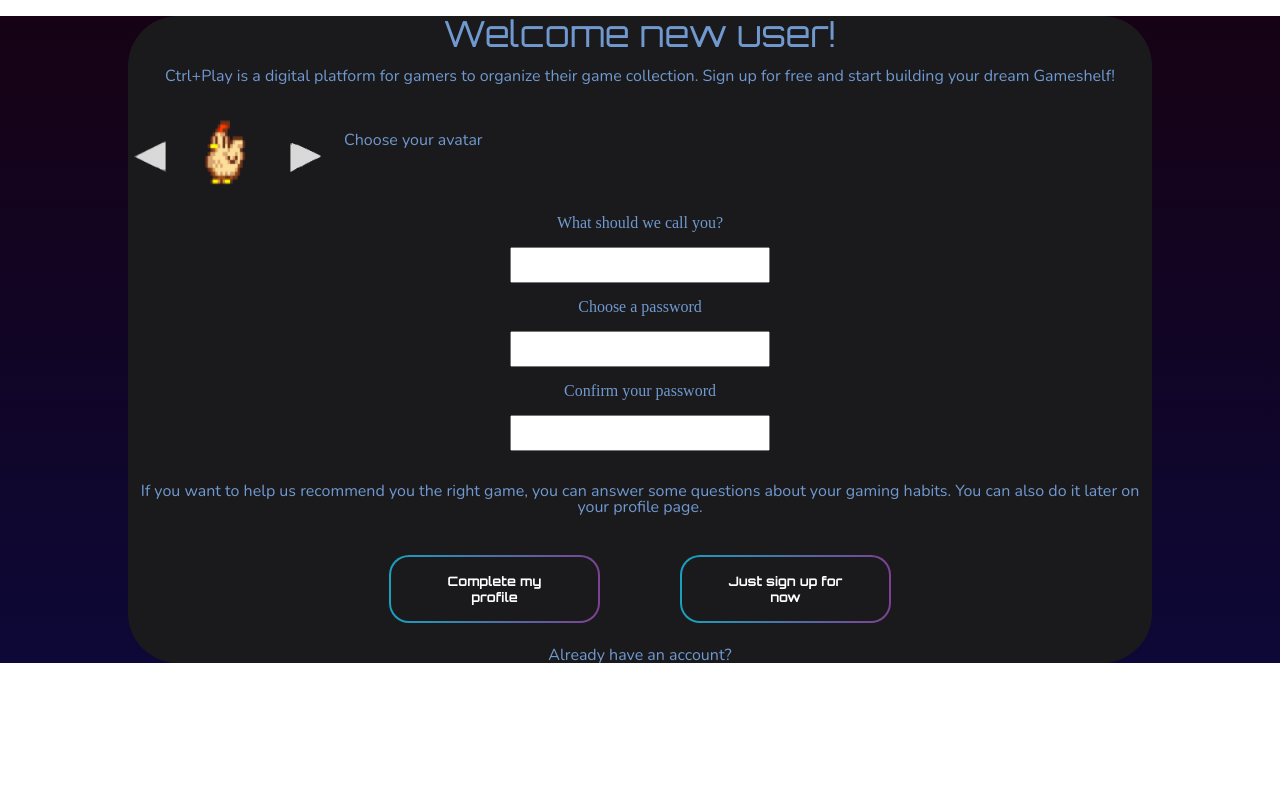
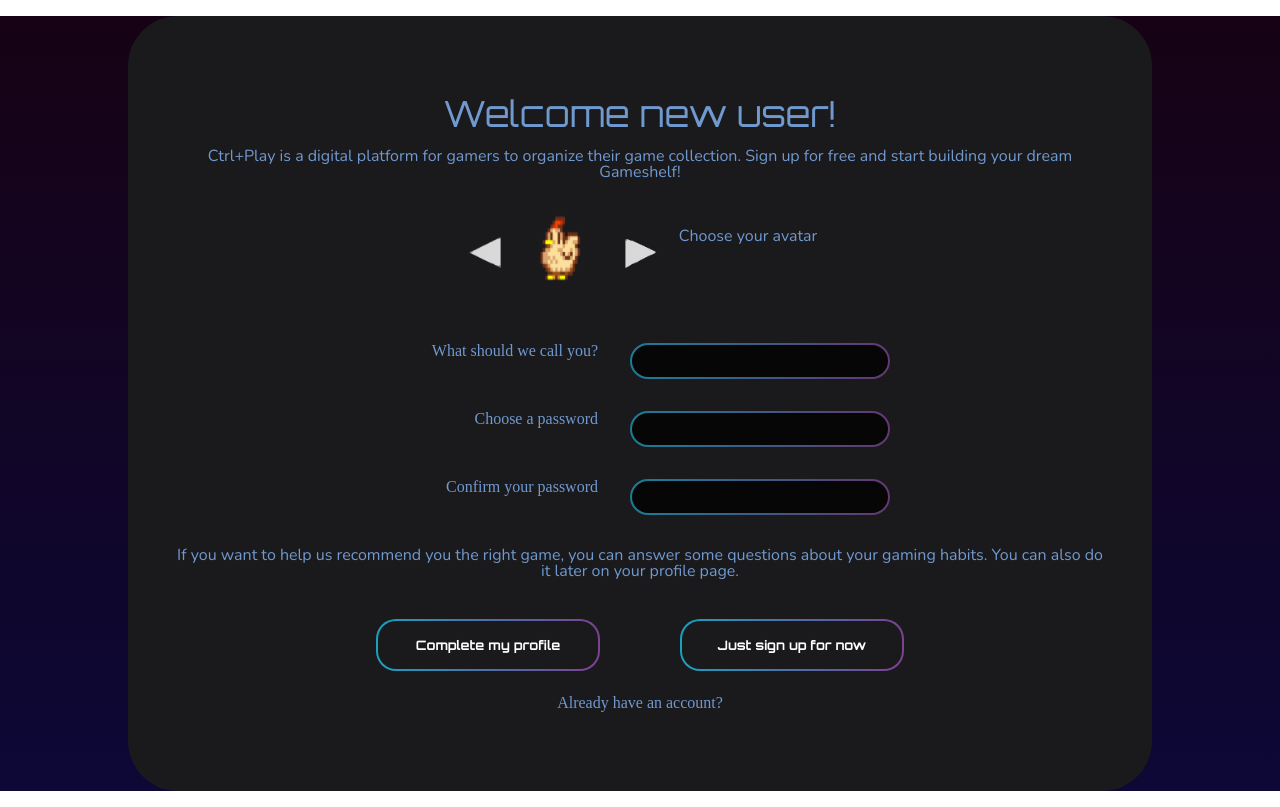
Before and after one commit to bilal-augereau/Ctrlplay, a React (Vite) app in the folder client/: page /signup in a window 1280 px wide. Built offline with nearby package versions, Linux system fonts and the light colour scheme.

Commit message:
front completed

```diff
--- a/client/src/components/GameComponents/GameTags.css
+++ b/client/src/components/GameComponents/GameTags.css
@@ -1,14 +1,11 @@
-p.game-tag {
+.game-tag {
 	color: var(--white);
 
 	border-radius: var(--border-radius);
 	padding: .5rem 1rem;
 
-	background: linear-gradient(
-			to right,
-			var(--background-color),
-			var(--background-color)
-		), linear-gradient(to right, #19a1be, #7d4192);
+	background: linear-gradient(to right, black, black),
+		linear-gradient(to right, #19a1be, #7d4192);
 	background-clip: padding-box, border-box;
 	background-origin: padding-box, border-box;
 	border: solid 2px transparent;
--- a/client/src/pages/SignUp.css
+++ b/client/src/pages/SignUp.css
@@ -1,5 +1,17 @@
 #main {
 	background: var(--background-gradient);
+}
+
+#titlesignup {
+	padding-top: 2rem;
+}
+
+#boxsignup {
+	padding: 3rem;
+}
+
+#buttonwidth {
+	width: 14rem;
 }
 
 .textsignup {
@@ -18,20 +30,10 @@
 	color: var(--soft-blue);
 }
 
-.formsignup {
-	display: grid;
-	grid-template-columns: 1fr 2fr; /* 1/3 pour le label, 2/3 pour l'input */
-	gap: 1rem; /* Espace entre les colonnes et les lignes */
-	justify-content: center; /* Centre les colonnes horizontalement */
-	align-items: center; /* Aligne verticalement les éléments */
-	width: 100%;
-	max-width: 400px; /* Largeur maximale du formulaire */
-	margin: 0 auto; /* Centre le formulaire horizontalement */
-}
-
 .avatar {
 	display: flex;
 	gap: 1rem;
+	justify-content: center;
 }
 
 .buttons {
@@ -45,17 +47,20 @@
 	justify-content: center;
 	align-items: center;
 	flex-direction: column;
-	width: 15rem;
+	width: 100%;
 	padding: 1rem;
 }
 
 .labelgroup {
-	display: contents;
+	display: flex;
 	flex-direction: row;
+	gap: 2rem;
+	padding-top: 2rem;
 }
 
 .labelgroup label {
 	text-align: right;
+	width: 11rem;
 }
 
 .labelgroup input {
@@ -79,3 +84,18 @@
 	height: 5rem;
 	width: 5rem;
 }
+
+.alreadyaccount {
+	color: var(--soft-blue);
+	margin-top: 1rem;
+	margin-bottom: 2rem;
+	text-align: center;
+	display: block;
+	cursor: pointer;
+	text-decoration: none;
+	transition: text-decoration 0.3s ease;
+}
+
+.alreadyaccount:hover {
+	text-decoration: underline;
+}
--- a/client/src/pages/SignUp.tsx
+++ b/client/src/pages/SignUp.tsx
@@ -1,5 +1,6 @@
 import "./SignUp.css";
 import { useState } from "react";
+import { Link } from "react-router-dom";
 import leftarrowsignup from "../assets/images/button_icons/leftarrowsignup.png";
 import rightarrowsignup from "../assets/images/button_icons/rightarrowsignup.png";
 import Avatar from "../components/UserComponents/Avatar.tsx";
@@ -32,9 +33,9 @@
 
 	return (
 		<div id="main">
-			<section className="content-box">
+			<section className="content-box" id="boxsignup">
 				<div className="content-boxsignup">
-					<h1>Welcome new user!</h1>
+					<h1 id="titlesignup">Welcome new user!</h1>
 					<p className="textsignup">
 						Ctrl+Play is a digital platform for gamers to organize their game
 						collection. Sign up for free and start building your dream
@@ -75,17 +76,28 @@
 					<form className="formsignup">
 						<div className="labelgroup">
 							<label htmlFor="username">What should we call you?</label>
-							<input type="text" id="username" name="username" />
+							<input
+								className="game-tag"
+								type="text"
+								id="username"
+								name="username"
+							/>
 						</div>
 						<div className="labelgroup">
 							<label htmlFor="password">Choose a password</label>
-							<input type="password" id="password" name="password" />
+							<input
+								className="game-tag"
+								type="password"
+								id="password"
+								name="password"
+							/>
 						</div>
 						<div className="labelgroup">
 							<label htmlFor="passwordconfirmation">
 								Confirm your password
 							</label>
 							<input
+								className="game-tag"
 								type="password"
 								id="passwordconfirmation"
 								name="passwordconfirmation"
@@ -99,14 +111,17 @@
 					</p>
 				</div>
 				<div className="buttons">
-					<button className="beautiful-button" type="button">
+					<button id="buttonwidth" className="beautiful-button" type="button">
 						Complete my profile
 					</button>
-					<button className="beautiful-button" type="button">
+					<button id="buttonwidth" className="beautiful-button" type="button">
 						Just sign up for now
 					</button>
 				</div>
-				<p className="textsignup">Already have an account?</p>
+
+				<Link to="/login" className="alreadyaccount">
+					Already have an account?
+				</Link>
 			</section>
 		</div>
 	);
```
